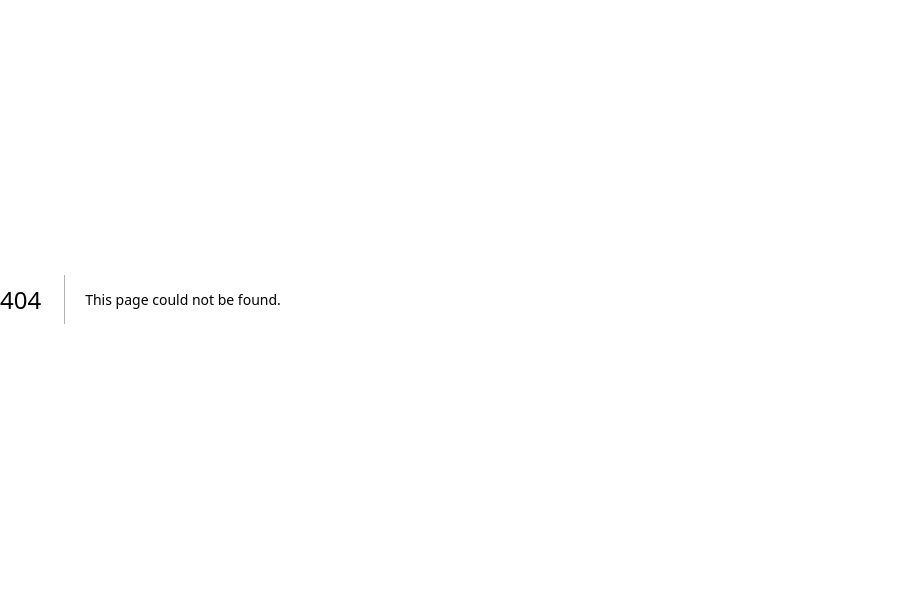
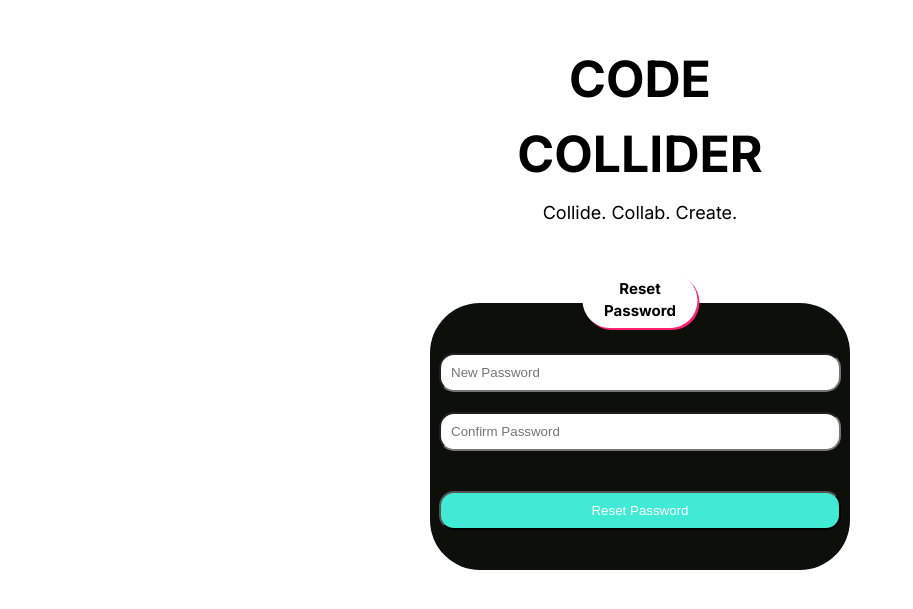
Before and after one commit to Team-Demon-Slayer/code-collider, a Next.js app: page /reset-password in a window 1280 px wide. Before the commit this address had no page. Shown: the part 101-710 px from the top of the page, without its empty margins (0-913 px from the left). Built offline with nearby package versions, Linux system fonts and the light colour scheme.

Commit message:
page for supabase redirect and password reset.

```diff
--- /dev/null
+++ b/src/app/(auth)/reset-password/ResetPassword.css
@@ -0,0 +1,80 @@
+.container {
+  display: flex;
+  height: 100vh;
+  width: 100vw;
+  justify-content: center;
+  flex-direction: column;
+  align-items: center;
+  text-align: center;
+}
+
+h1 {
+  font-size: 50px;
+  margin-bottom: 0px;
+  line-height: 1.5;
+}
+
+h2 {
+  font-size: 18px;
+  font-weight: normal;
+  margin-top: 10px;
+  margin-bottom: 60px;
+}
+
+.login-container {
+  position: relative;
+  display: flex;
+  align-items: center;
+  flex-direction: column;
+  background-color: var(--dark-color);
+  border-radius: 50px;
+  margin: 20px auto;
+  width: 420px;
+  padding: 0;
+}
+
+.login-header {
+  background-color: var(--white-color);
+  width: 25%;
+  font-size: 15px;
+  padding: 5px;
+  border-radius: 50px;
+  margin-bottom: 10px;
+  box-shadow: 2px 2px var(--red-color);
+  position: absolute;
+  top: -40px;
+  left: 50%;
+  transform: translateX(-50%);
+}
+
+form {
+  display: flex;
+  flex-direction: column;
+}
+
+input {
+  width: 100%;
+  padding: 10px;
+  border-radius: 15px;
+  box-sizing: border-box;
+  margin-top: 50px;
+  margin-bottom: 20px;
+}
+
+input:last-child {
+  margin-top: 0px;
+  margin-bottom: 30px;
+}
+
+.login-button {
+  width: 100%;
+  background-color: var(--teal-color);
+  color: var(--white-color);
+  margin-bottom: 10px;
+  padding: 10px;
+  border-radius: 15px;
+  box-sizing: border-box;
+  margin: 10px 0;
+  margin-bottom: 40px;
+  cursor: pointer;
+}
--- /dev/null
+++ b/src/app/(auth)/reset-password/ResetPassword.jsx
@@ -0,0 +1,66 @@
+"use client";
+import React, { useState } from "react";
+import { supabase } from "../supabase";
+import Link from "next/link";
+
+export default function ResetPassword() {
+  const [password, setPassword] = useState("");
+  const [confirmPassword, setConfirmPassword] = useState("");
+
+  const handleSubmit = async (e) => {
+    e.preventDefault();
+    if (password !== confirmPassword) {
+      console.error("Passwords do not match");
+      return;
+    }
+    try {
+      await supabase.auth.updateUser({
+        password: password
+      });
+      setPassword("");
+      setConfirmPassword("");
+    } catch (error) {
+      console.error(error);
+    }
+  }
+
+  const handlePasswordChange = (e) => {
+    setPassword(e.target.value);
+  }
+
+  const handleConfirmPasswordChange = (e) => {
+    setConfirmPassword(e.target.value);
+  }
+
+  return (
+    <div className="container">
+      <h1>CODE <br /> COLLIDER </h1>
+      <h2>Collide. Collab. Create.</h2>
+      <div className="login-container">
+        <h1 className="login-header">Reset Password</h1>
+        <form onSubmit={handleSubmit}>
+          <div className="login-fields">
+            <input
+              type="password"
+              placeholder="New Password"
+              value={password}
+              onChange={handlePasswordChange}
+            />
+            <input
+              type="password"
+              placeholder="Confirm Password"
+              value={confirmPassword}
+              onChange={handleConfirmPasswordChange}
+            />
+          </div>
+          <button
+            className="login-button"
+            type="submit"
+          >
+            Reset Password
+          </button>
+        </form>
+      </div>
+    </div>
+  );
+}
--- /dev/null
+++ b/src/app/(auth)/reset-password/page.js
@@ -0,0 +1,9 @@
+import Link from "next/link";
+import "./ResetPassword.css";
+import ResetPassword from "./ResetPassword";
+
+export default function ResetPasswordPage() {
+  return (
+    <ResetPassword />
+  );
+}
```
